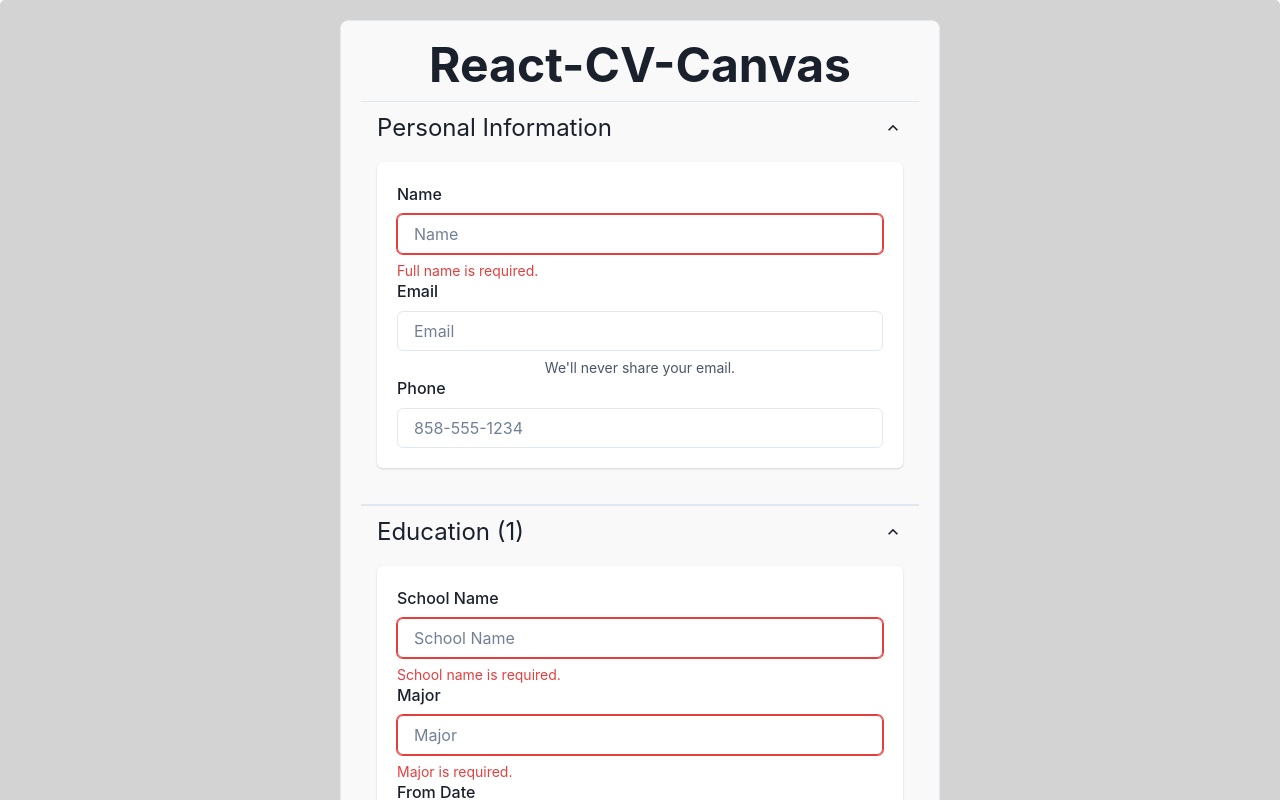
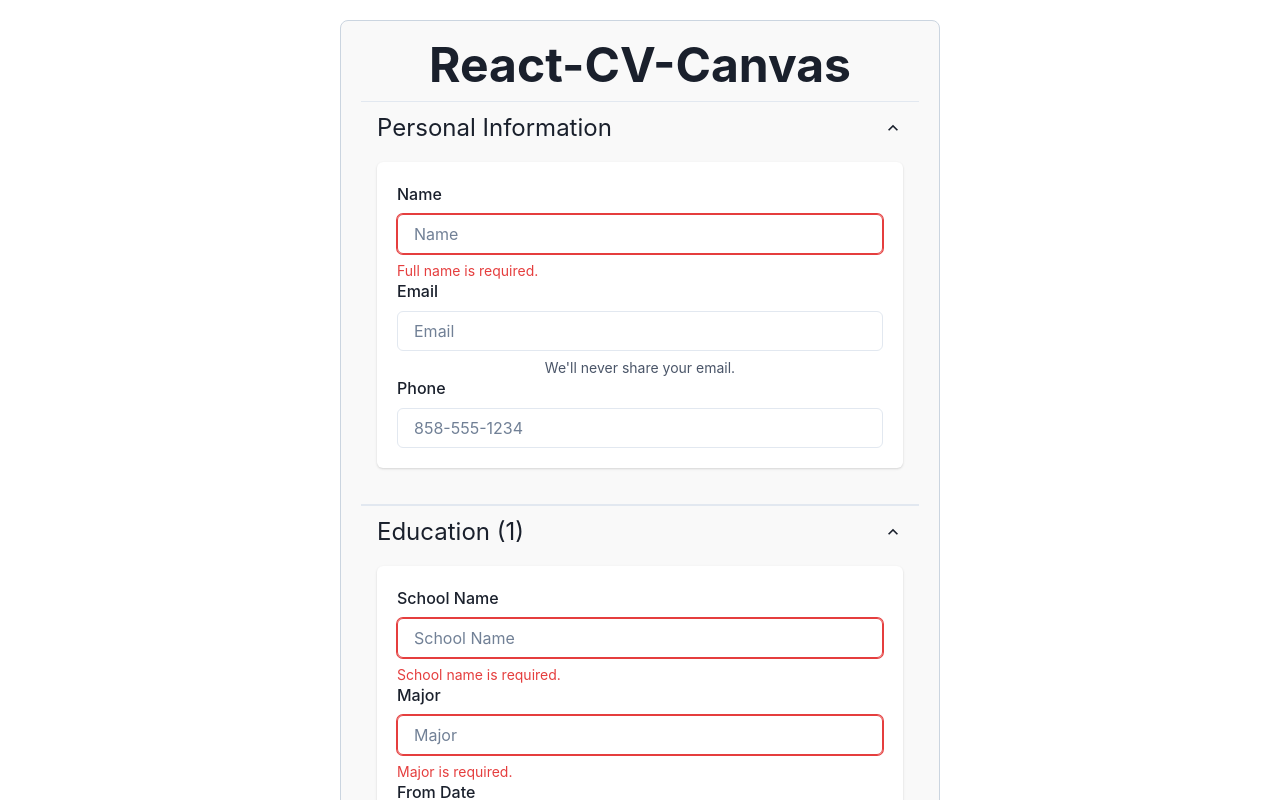
Before and after one commit to angelr1076/React-CV-App, a React (Vite) app: page / in a window 1280 px wide. Shown: the top 800 px of the page. Built offline with nearby package versions, Linux system fonts and the light colour scheme.

Commit message:
Removed background color from main component and removed required for dates from PropTypes

```diff
--- a/src/App.jsx
+++ b/src/App.jsx
@@ -4,7 +4,7 @@ import { Box } from '@chakra-ui/react';
 
 function App() {
   return (
-    <Box className='main' border='1px' borderColor='gray.200'>
+    <Box className='main' border='1px' borderColor='gray.300'>
       <CVForm />
     </Box>
   );
--- a/src/components/EducationalExp.jsx
+++ b/src/components/EducationalExp.jsx
@@ -144,8 +144,8 @@ EducationalExp.propTypes = {
     id: PropTypes.string.isRequired,
     schoolName: PropTypes.string.isRequired,
     major: PropTypes.string.isRequired,
-    dateFrom: PropTypes.string.isRequired,
-    dateTo: PropTypes.string.isRequired,
+    dateFrom: PropTypes.string,
+    dateTo: PropTypes.string,
   }),
   index: PropTypes.number.isRequired,
   onChange: PropTypes.func.isRequired,
--- a/src/components/PracticalExp.jsx
+++ b/src/components/PracticalExp.jsx
@@ -166,9 +166,9 @@ PracticalExp.propTypes = {
     id: PropTypes.string.isRequired,
     companyName: PropTypes.string.isRequired,
     positionTitle: PropTypes.string.isRequired,
-    responsibilities: PropTypes.string.isRequired,
-    dateFrom: PropTypes.string.isRequired,
-    dateTo: PropTypes.string.isRequired,
+    responsibilities: PropTypes.string,
+    dateFrom: PropTypes.string,
+    dateTo: PropTypes.string,
   }),
   onChange: PropTypes.func.isRequired,
   handleDeleteExperience: PropTypes.func.isRequired,
--- a/src/main.jsx
+++ b/src/main.jsx
@@ -8,7 +8,7 @@ import { Box } from '@chakra-ui/react';
 ReactDOM.createRoot(document.getElementById('root')).render(
   <React.StrictMode>
     <ChakraProvider>
-      <Box className='box-body' p={5} borderRadius='5' bg='lightgray'>
+      <Box p={5} borderRadius='5'>
         <App />
       </Box>
     </ChakraProvider>
```
